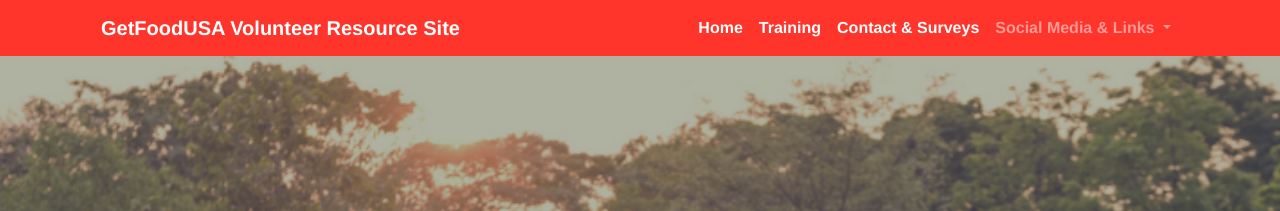
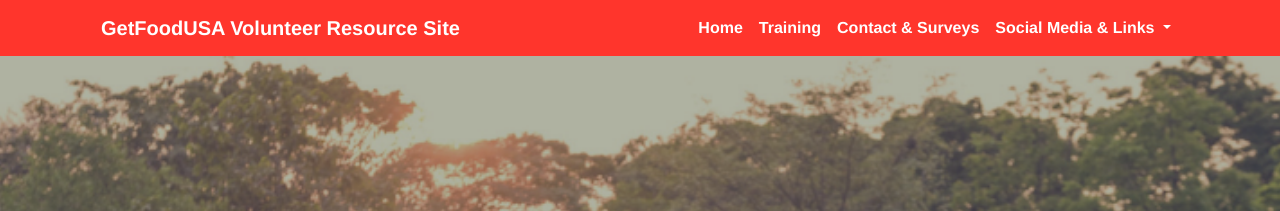
Before and after one commit to EthanJoyner/GetFoodUSA-Volunteer-Resource-Website, a Jekyll site: the page built from index.md, in a window 1280 px wide. Shown: the top 211 px of the page. Built offline with Jekyll 4.4.1, drawn with Linux system fonts in a browser that asks for light colours.

Commit message:
Update navbar.html

```diff
--- a/_includes/navbar.html
+++ b/_includes/navbar.html
@@ -24,7 +24,7 @@
                         <a class="nav-link" href="/contact-and-links/">Contact & Surveys</a>
                     </li>
 
-                    <li class="nbh nav-item dropdown">
+                    <li class="nbh nav-item dropdown active">
                         <a class="nav-link dropdown-toggle" href="#" id="navbarDropdown" role="button" data-toggle="dropdown" aria-haspopup="true" aria-expanded="false">
                         Social Media & Links
                         </a>
```
